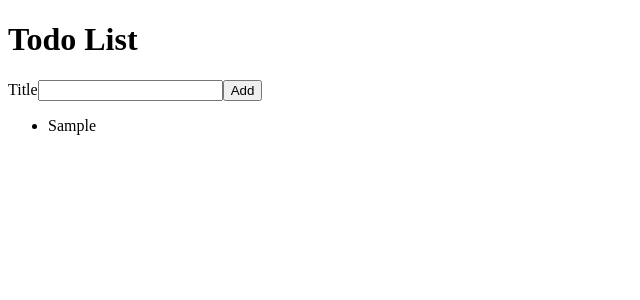
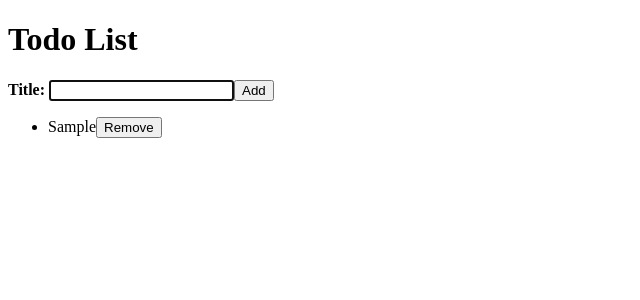
Before and after one commit to HectorSerranoGonzalez/react-todo, a React (Create React App) app: page / in a window 1280 px wide. Both pictures are taken after typing "Sample" into the empty fields and a click on the button "Add". Shown: the top 300 px of the page, without its empty margins (0-640 px from the left). Built offline with nearby package versions, Linux system fonts and the light colour scheme.

Commit message:
Converted list to a reusable component, added remove button

```diff
--- a/src/AddTodoForm.js
+++ b/src/AddTodoForm.js
@@ -1,15 +1,17 @@
 import React from "react";
+import InputWithLabel from "./InputWithLabel";
+
 
 function AddTodoForm({onAddTodo}) {
     const [todoTitle, setTodoTitle] = React.useState("");
         function handleTitleChange(event) {
             let newTodoTitle = event.target.value; //Retrives the value of title element from target and stores it in todoTitle
             setTodoTitle(newTodoTitle);
-        }
+        };
 
         function handleAddTodo(event) {
             event.preventDefault();
-                if (todoTitle==="") {
+                if (todoTitle === "") {
                     alert ("Empty Form");
                     return;
                 } else {
@@ -24,11 +26,19 @@ function AddTodoForm({onAddTodo}) {
 
     return (
         <form onSubmit={handleAddTodo}>
-            <label htmlFor="todoTitle">Title</label>
+{/*             <label htmlFor="todoTitle">Title</label>
             <input id="todoTitle" name="title" type="text" value={todoTitle} onChange={handleTitleChange}></input>
+            <button type="submit">Add</button> */}
+            <InputWithLabel
+                todoTitle={todoTitle}
+                handleTitleChange={handleTitleChange}
+                children
+            >
+            <strong>Title: </strong>
+            </InputWithLabel>
             <button type="submit">Add</button>
         </form>
     );
-}
+};
 
 export default AddTodoForm;
--- a/src/App.js
+++ b/src/App.js
@@ -19,16 +19,21 @@ function App() {
 /*   const [newTodo, setNewTodo] = React.useState(''); */
      const [todoList, setTodoList] = useSemiPersistentState("");
 
-function addTodo(newTodo){
-  setTodoList([...todoList, newTodo])
-}
+  function removeTodo(id) {
+    const newTodoList = todoList.filter((todo) => todo.id !== id);
+    setTodoList(newTodoList);
+  };
+
+  function addTodo(newTodo){
+    setTodoList([...todoList, newTodo]);
+  };
 
   return (
-    <div>
+    <>
         <h1>Todo List</h1>
           <AddTodoForm onAddTodo={addTodo} />
-          <TodoList todoList={todoList}/>
-    </div>
+          <TodoList onRemoveTodo={removeTodo} todoList={todoList}/>
+    </>
   );
 }
 
--- /dev/null
+++ b/src/InputWithLabel.js
@@ -0,0 +1,24 @@
+import React from 'react';
+import { useRef } from "react";
+
+let InputWithLabel = function (props) {
+    const inputRef = useRef(null);
+    React.useEffect(() => {
+        inputRef.current.focus();
+    });
+    return (
+        <>
+        <label htmlFor="todoTitle">{props.children}</label>
+        <input
+            id="todoTitle"
+            ref={inputRef}
+            name="title"
+            type="text"
+            value={props.todoTitle}
+            autoFocus
+            onChange={props.handleTitleChange}></input>
+        </>
+    );
+};
+
+export default InputWithLabel;
--- a/src/TodoList.js
+++ b/src/TodoList.js
@@ -16,14 +16,20 @@ import TodoListItem from "./TodoListItem";
      },
   ]; */
 
-function TodoList({todoList}) {
+function TodoList({todoList, onRemoveTodo}) {
     return (
           <ul>
               {todoList.map(function(todo){
                 return(
-                <TodoListItem key={todo.id} todo={todo} />
-                )})}
+                  <TodoListItem
+                    onRemoveTodo={onRemoveTodo}
+                    key={todo.id}
+                    id={todo.id}
+                    title={todo.title}
+                  />
+                );
+                })}
           </ul>
       );
-}
+};
 export default TodoList;
--- a/src/TodoListItem.js
+++ b/src/TodoListItem.js
@@ -1,10 +1,15 @@
 import React from "react";
 
-function TodoListItem({todo}) {
+function TodoListItem({ id, title, onRemoveTodo }) {
     return  (
-            <span><li>{todo.title}</li></span>
+        <li>
+            <span>{title}</span>
+            <button onClick={() => onRemoveTodo(id)} type="button">
+                Remove
+            </button>
+        </li>
     );
 
-}
+};
 
 export default TodoListItem;
```
